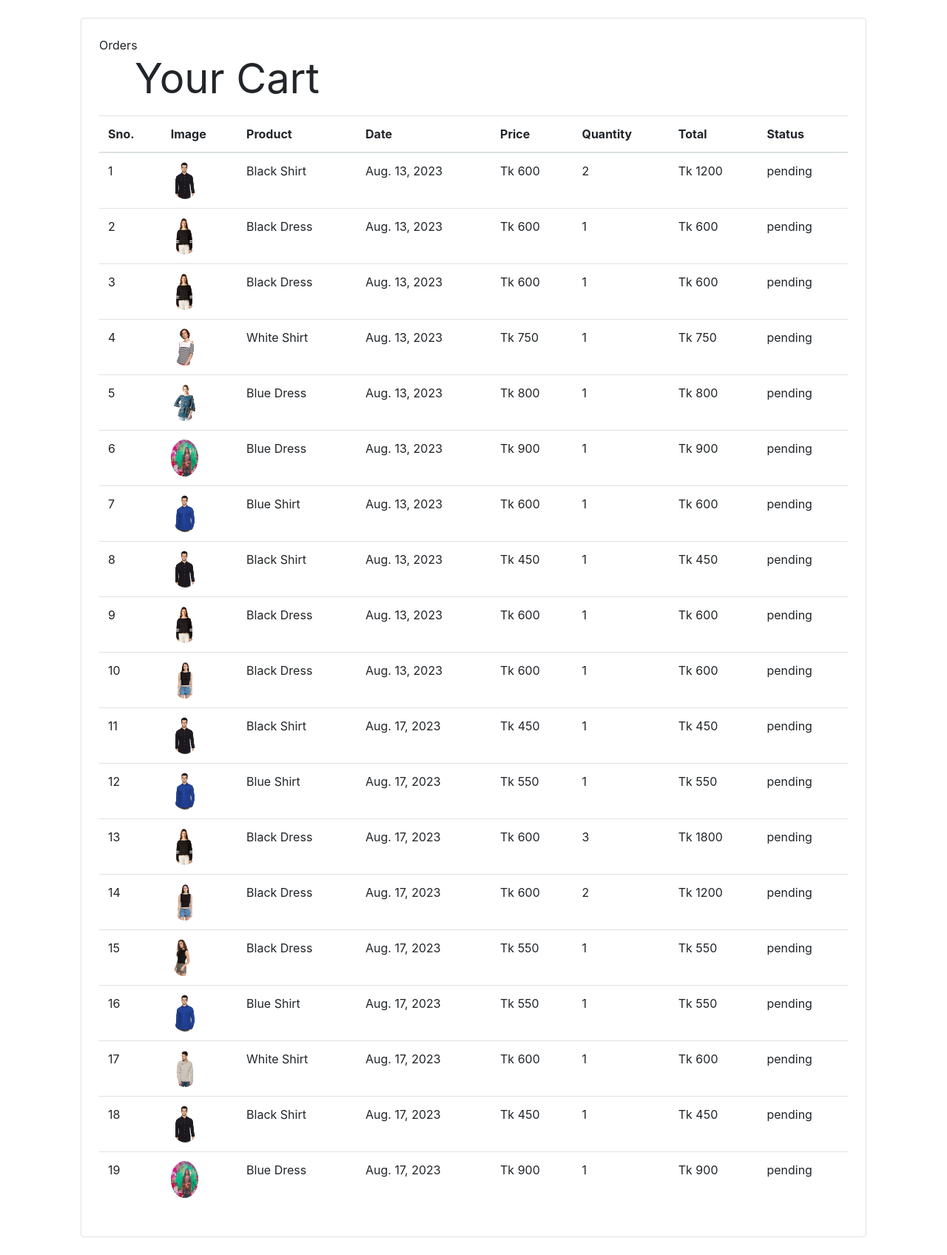
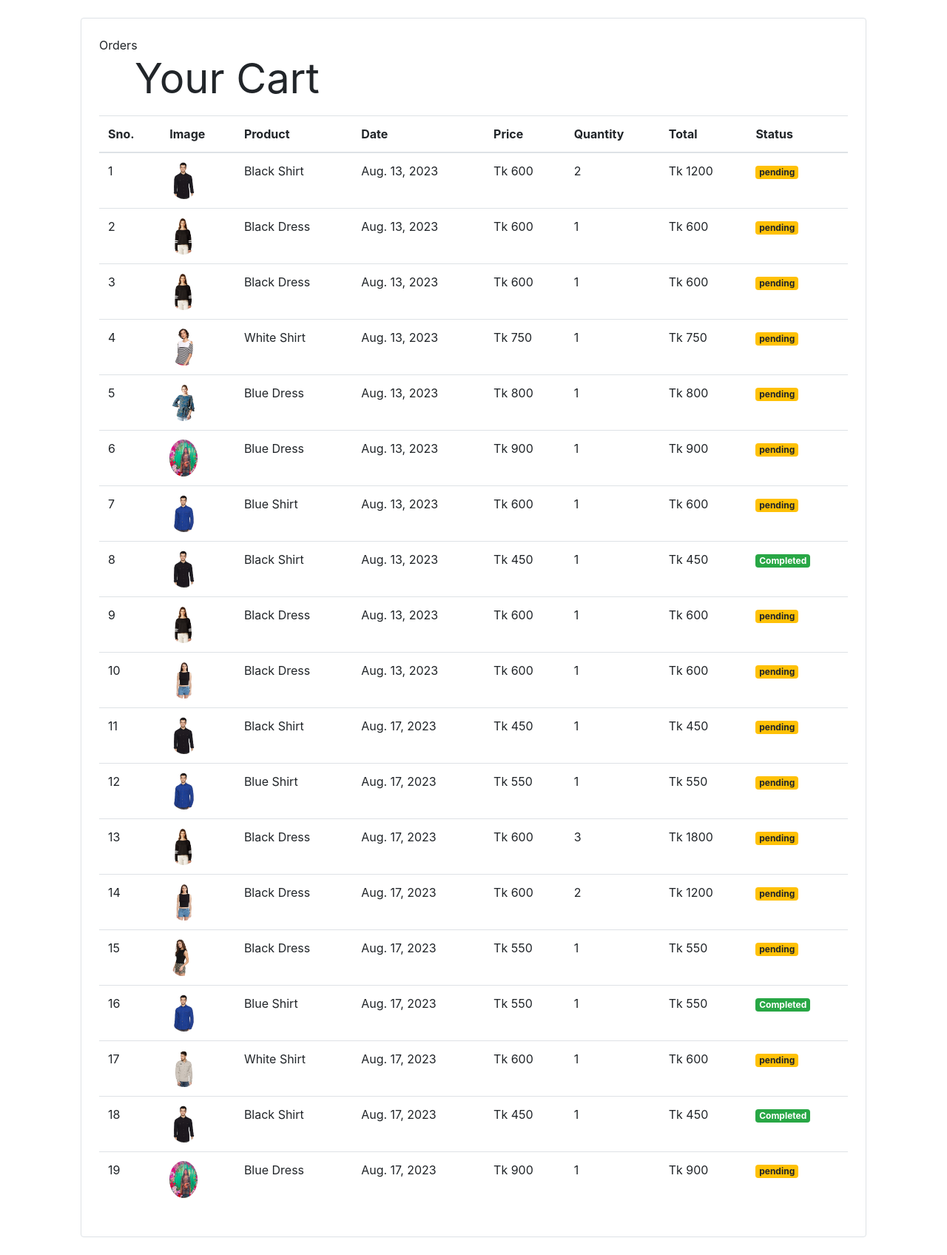
Before and after one commit to hridoyshil/EShop-Project, a Django app: template store/templates/orders.html in a window 1280 px wide. Shown: the part 56-1752 px from the top of the page at 74% size. Run offline with Django 4.2, Linux system fonts and the light colour scheme; the template is opened without the code that fills it: values that come from a table or form of the project are taken from there, others are empty; data comes from the database, SQL or seed files in the repository; both versions use the stored data as it was after the commit; some libraries are stand-ins or nearby versions.

Commit message:
Adding Order status....... Completed or pending

```diff
--- a/store/models/orders.py
+++ b/store/models/orders.py
@@ -11,6 +11,7 @@ class Order(models.Model):
     address = models.CharField(max_length=100, default='', blank=True)
     phone = models.CharField(max_length=50, default='', blank=True)
     date = models.DateField(default=datetime.datetime.today)
+    status = models.BooleanField(default=False)
 
 
     def placeOrder(self):
@@ -18,4 +19,4 @@ class Order(models.Model):
 
     @staticmethod
     def get_orders_by_customer(customer_id):
-        return Order.objects.filter(customer = customer_id)
+        return Order.objects.filter(customer = customer_id).order_by('-date')
--- a/store/templates/orders.html
+++ b/store/templates/orders.html
@@ -32,7 +32,11 @@
                     <td>{{order.price|currency}}</td>
                     <td>{{order.quantity}}</td>
                     <td>{{order.quantity|multiply:order.price|currency}}</td>
-                    <td>{{order.status|default:'pending' }}</td>
+                    {% if order.status %}
+                    <td><small class="badge badge-success">Completed</small></td>
+                    {% else %}
+                    <td><small class="badge badge-warning">pending</small></td>
+                    {% endif %}
                 </tr>
                 {% endfor %}
             </tbody>
--- a/store/views/orders.py
+++ b/store/views/orders.py
@@ -12,5 +12,6 @@ class OrderView(View):
     def get(self, request):
         customer= request.session.get('customer')
         orders= Order.get_orders_by_customer(customer)
+        # orders: orders.reverse()
         print(orders)
         return render(request, 'orders.html', {'orders': orders})
```
Also changed, not shown: db.sqlite3, store/migrations/0008_order_status.py (added).
